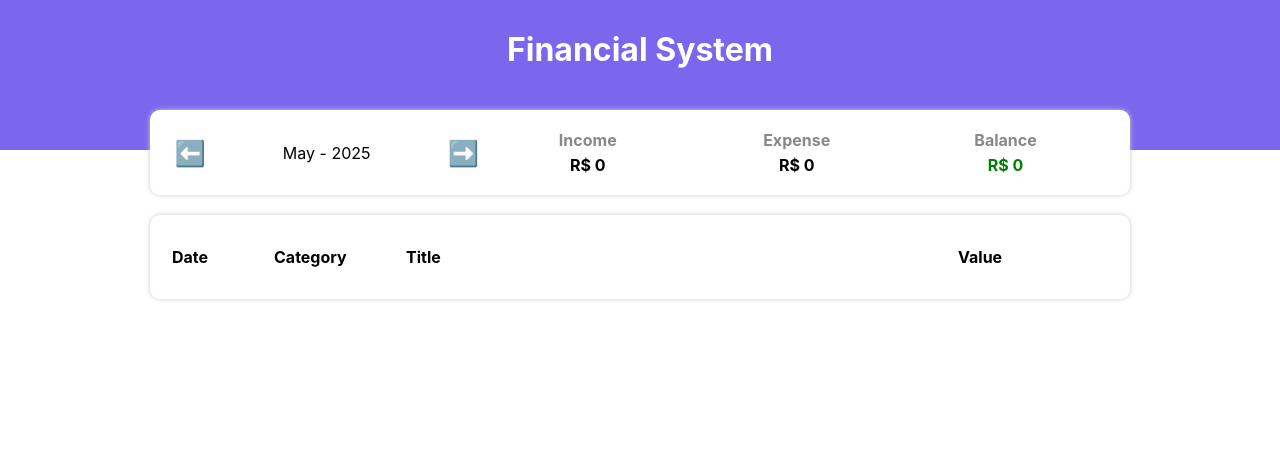
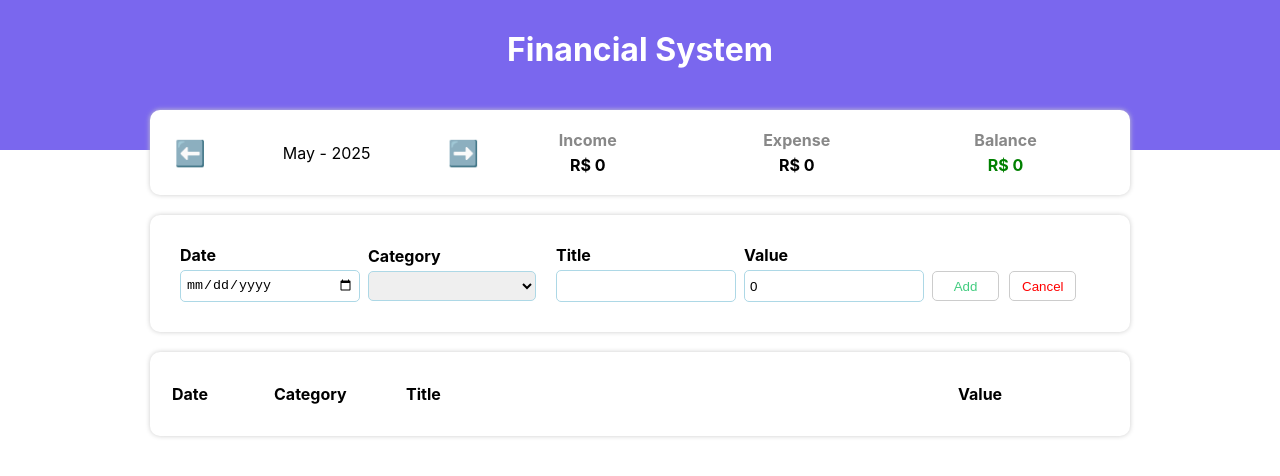
Before and after one commit to PauloAlves8039/react-typescript-expense-tracker, a React (Vite) app: page / in a window 1280 px wide. Shown: the top 476 px of the page. Built offline with nearby package versions, Linux system fonts and the light colour scheme.

Commit message:
feat: implement input area component

```diff
--- a/src/App.tsx
+++ b/src/App.tsx
@@ -1,12 +1,12 @@
 import * as C from "./App.styles";
 import { useState, useEffect } from "react";
 import { Item } from "./types/Item";
-import { Category } from "./types/Category";
 import { categories } from "./data/categories";
 import { items } from "./data/items";
 import { getCurrentMonth, filterListByMonth } from "./helpers/dateFilter";
 import { TableArea } from "./components/TableArea";
 import { InfoArea } from "./components/InfoArea";
+import { InputArea } from "./components/InputArea";
 
 export default function App() {
   const [list, setList] = useState(items);
@@ -39,6 +39,12 @@ export default function App() {
     setCurrentMonth(newMonth);
   }
 
+  const handleAddItem = (item: Item) => {
+    let newList = [...list];
+    newList.push(item);
+    setList(newList);
+  }
+
   return (
     <>
       <C.Container>
@@ -52,6 +58,9 @@ export default function App() {
             income={income}
             expense={expense}
           />
+
+          <InputArea onAdd={handleAddItem} />
+
           <TableArea list={filteredList} />
         </C.Body>
       </C.Container>
--- /dev/null
+++ b/src/components/InputArea/index.tsx
@@ -0,0 +1,90 @@
+import { useState } from "react";
+import * as C from "./styles";
+import { Item } from "../../types/Item";
+import { categories } from "../../data/categories";
+import { newDateAdjusted } from "../../helpers/dateFilter";
+
+type Props = {
+    onAdd: (item: Item) => void;
+};
+
+export const InputArea = ({ onAdd }: Props) => {
+    const [dateField, setDateField] = useState("");
+    const [categoryField, setCategoryField] = useState("");
+    const [titleField, setTitleField] = useState("");
+    const [valueField, setValueField] = useState(0);
+
+    let categoryKeys: string[] = Object.keys(categories);
+
+    const handleAddEvent = () => {
+        let errors: string[] = [];
+
+        if (isNaN(new Date(dateField).getTime())) {
+            errors.push("Invalid date!");
+        }
+        if (!categoryKeys.includes(categoryField)) {
+            errors.push("Invalid category!");
+        }
+        if (titleField === "") {
+            errors.push("Empty title!");
+        }
+        if (valueField <= 0) {
+            errors.push("Invalid value!");
+        }
+
+        if (errors.length > 0) {
+            alert(errors.join("\n"));
+        } else {
+            onAdd({
+                date: newDateAdjusted(dateField),
+                category: categoryField,
+                title: titleField,
+                value: valueField
+            });
+            clearFields();
+        }
+    }
+
+    const clearFields = () => {
+        setDateField("");
+        setCategoryField("");
+        setTitleField("");
+        setValueField(0);
+    }
+
+    return (
+        <C.Container>
+            <C.InputLabel>
+                <C.InputTitle>Date</C.InputTitle>
+                <C.Input type="date" value={dateField} onChange={e => setDateField(e.target.value)} />
+            </C.InputLabel>
+            <C.InputLabel>
+                <C.InputTitle>Category</C.InputTitle>
+                <C.Select value={categoryField} onChange={e => setCategoryField(e.target.value)}>
+                    <>
+                        <option></option>
+                        {categoryKeys.map((key, index) => (
+                            <option key={index} value={key}>{categories[key].title}</option>
+                        ))}
+                    </>
+                </C.Select>
+            </C.InputLabel>
+            <C.InputLabel>
+                <C.InputTitle>Title</C.InputTitle>
+                <C.Input type="text" value={titleField} onChange={e => setTitleField(e.target.value)} />
+            </C.InputLabel>
+            <C.InputLabel>
+                <C.InputTitle>Value</C.InputTitle>
+                <C.Input type="number" value={valueField} onChange={e => setValueField(parseFloat(e.target.value))} />
+            </C.InputLabel>
+            <C.InputLabel>
+                <C.InputTitle>&nbsp;</C.InputTitle>
+                <C.ButtonGroup>
+                    <C.PrimaryButton onClick={handleAddEvent}>Add</C.PrimaryButton>
+                    <C.CancelButton onClick={clearFields}>Cancel</C.CancelButton>
+                </C.ButtonGroup>
+            </C.InputLabel>
+
+        </C.Container>
+    );
+}
--- /dev/null
+++ b/src/components/InputArea/styles.ts
@@ -0,0 +1,72 @@
+import styled from "styled-components";
+import { neutralColor1,
+         grayColor1,
+         blueColor1,
+         greenColor1,
+         redColor1
+        } from '../../styles/colors';
+
+export const Container = styled.div`
+    background-color: ${neutralColor1};
+    box-shadow: 0px 0px 5px ${grayColor1};
+    border-radius: 10px;
+    padding: 20px;
+    margin-top: 20px;
+    display: flex;
+    align-items: center;
+`;
+export const InputLabel = styled.label`
+    flex: 1;
+    margin: 10px;
+`;
+export const InputTitle = styled.div`
+    font-weight: bold;
+    margin-bottom: 5px;
+`;
+export const Input = styled.input`
+    width: 100%;
+    height: 30px;
+    padding: 0 5px;
+    border: 1px solid ${blueColor1};
+    border-radius: 5px;
+`;
+export const Select = styled.select`
+    width: 100%;
+    height: 30px;
+    padding: 0 5px;
+    border: 1px solid ${blueColor1};
+    border-radius: 5px;
+`;
+
+export const ButtonGroup = styled.div`
+    display: flex;
+    gap: 10px;
+`;
+
+export const BaseButton = styled.button`
+    width: 40%;
+    height: 30px;
+    padding: 0 5px;
+    border: 1px solid ${grayColor1};
+    border-radius: 5px;
+    background-color: ${neutralColor1};
+    cursor: pointer;
+`;
+
+export const PrimaryButton = styled(BaseButton)`
+    color: ${greenColor1};
+
+    &:hover {
+        background-color: ${greenColor1};
+        color: ${neutralColor1};
+    }
+`;
+
+export const CancelButton = styled(BaseButton)`
+    color: ${redColor1};
+
+    &:hover {
+        background-color: ${redColor1};
+        color: ${neutralColor1};
+    }
+`;
```
